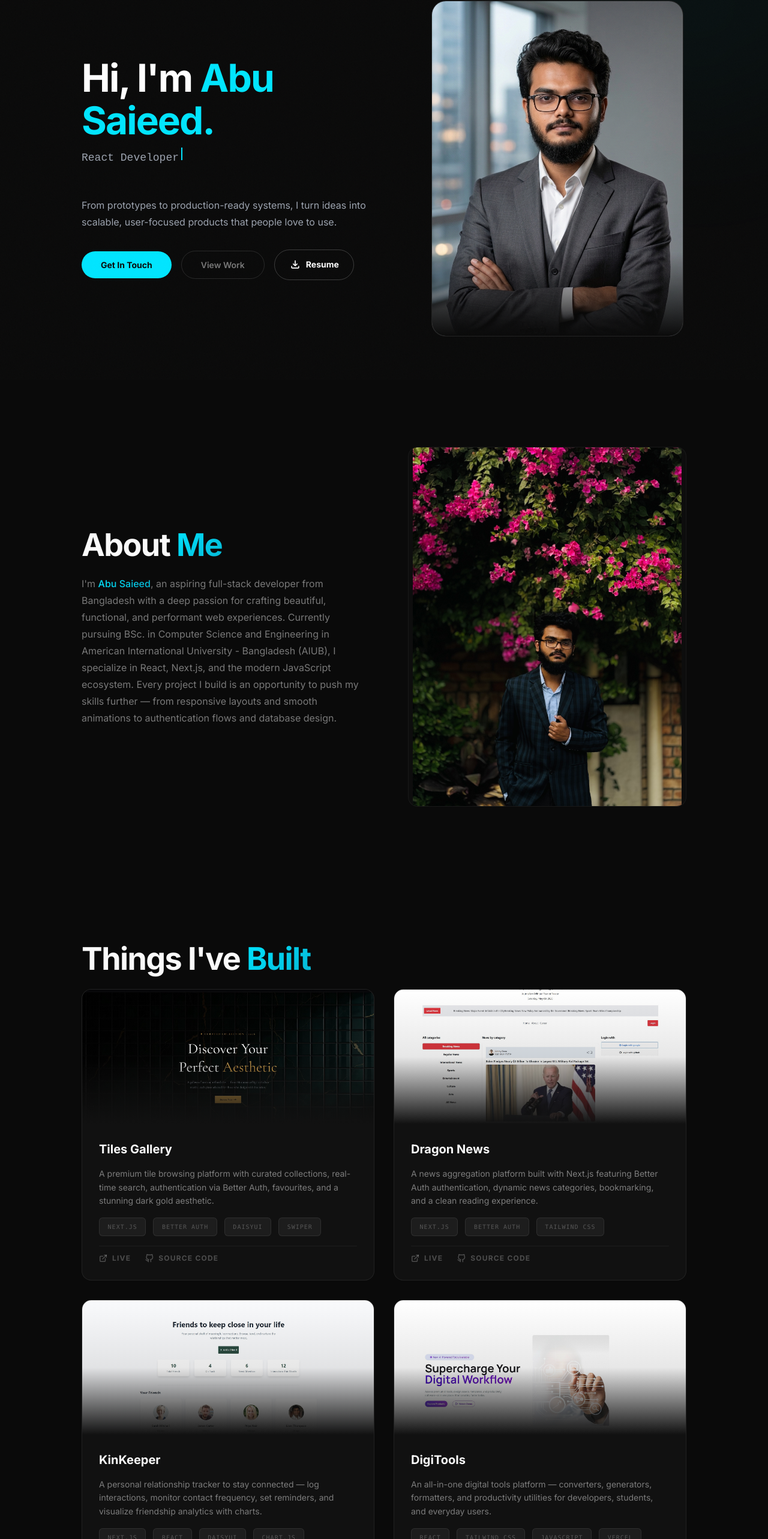
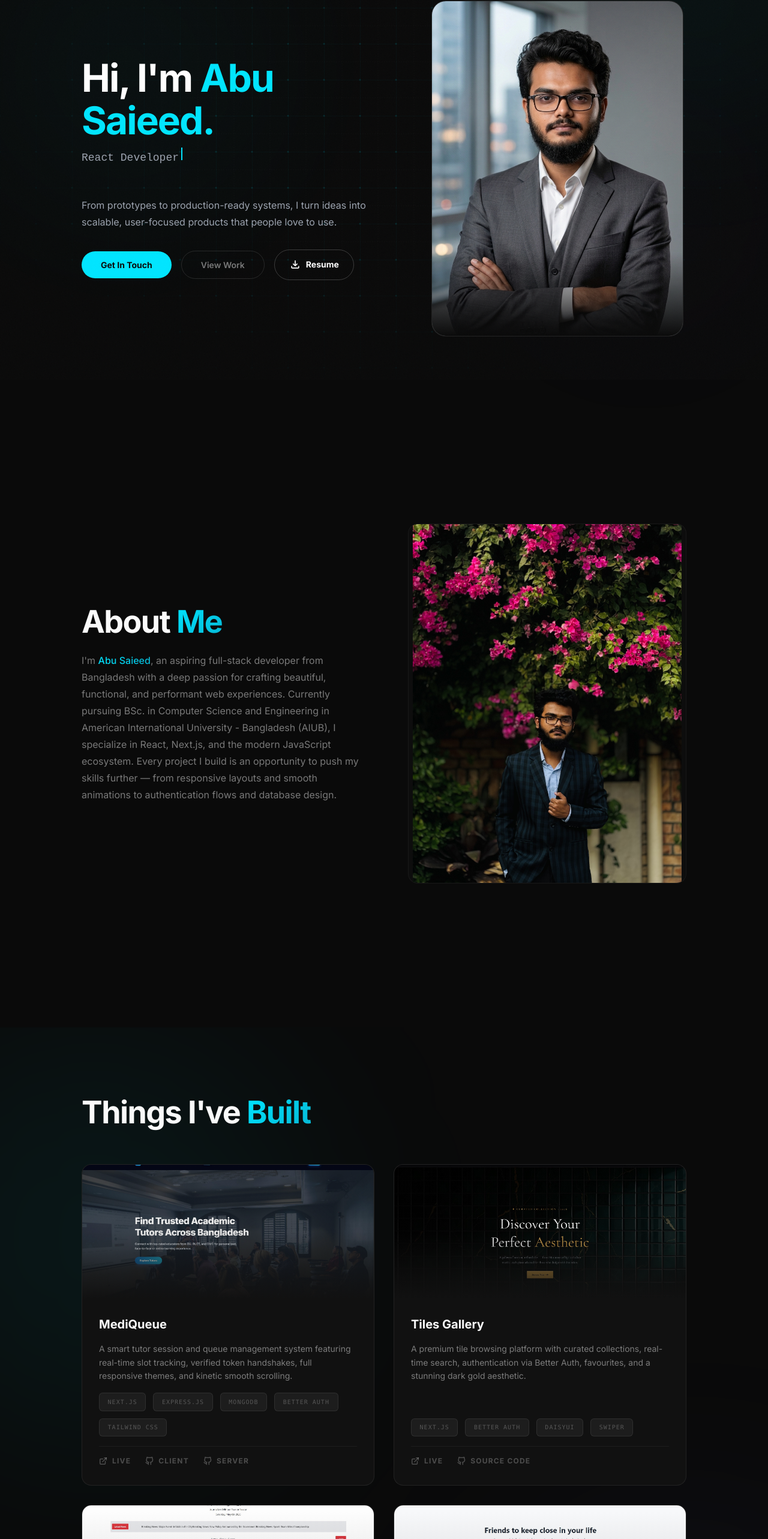
Before and after one commit to SAIEED12/my-portfolio, a Next.js app: page / in a window 1280 px wide. Shown: the part 167-2733 px from the top of the page at 60% size. Built offline with nearby package versions, Linux system fonts and the light colour scheme.

Commit message:
Implement structure for code changes with placeholders for future updates

```diff
--- a/src/app/globals.css
+++ b/src/app/globals.css
@@ -18,6 +18,7 @@
 }
 
 /* ===== Base ===== */
+@layer base {
 *, *::before, *::after { margin: 0; padding: 0; box-sizing: border-box; }
 
 html {
@@ -41,7 +42,9 @@ body {
 ::-webkit-scrollbar-track { background: transparent; }
 ::-webkit-scrollbar-thumb { background: rgba(0, 229, 255, 0.25); border-radius: 10px; }
 ::-webkit-scrollbar-thumb:hover { background: rgba(0, 229, 255, 0.45); }
+}
 
+@layer components {
 /* ===== Noise Overlay ===== */
 .noise-overlay::before {
   content: "";
@@ -300,3 +303,4 @@ body {
   border-color: rgba(255, 255, 255, 0.25) !important;
   color: #fff !important;
 }
+} /* end @layer components */
--- a/src/app/layout.js
+++ b/src/app/layout.js
@@ -3,6 +3,7 @@ import "./globals.css";
 import Navbar from "@/components/Navbar";
 import Footer from "@/components/sections/Footer";
 import SmoothScrollProvider from "@/components/SmoothScrollProvider";
+import GlobalGridBackground from "@/components/GlobalGridBackground";
 
 const inter = Inter({
   subsets: ["latin"],
@@ -33,11 +34,16 @@ export const metadata = {
 export default function RootLayout({ children }) {
   return (
     <html lang="en" className={inter.variable}>
-      <body className="noise-overlay font-[var(--font-inter)]">
+      <body className="noise-overlay font-[var(--font-inter)] bg-[#0a0a0a] min-h-screen relative overflow-x-hidden">
+        {/* Global Tech Background Layer */}
+        <GlobalGridBackground />
+
         <SmoothScrollProvider>
-          <Navbar />
-          <main className="min-h-screen">{children}</main>
-          <Footer />
+          <div className="relative z-10">
+            <Navbar />
+            <main className="min-h-screen">{children}</main>
+            <Footer />
+          </div>
         </SmoothScrollProvider>
       </body>
     </html>
--- /dev/null
+++ b/src/components/GlobalGridBackground.jsx
@@ -0,0 +1,67 @@
+import React from "react";
+
+export default function GlobalGridBackground() {
+  return (
+    <div className="fixed inset-0 z-0 pointer-events-none select-none bg-[#0a0a0a]">
+      {/* Subtle background glow highlights */}
+      <div
+        className="absolute top-[-15%] left-[-15%] w-[65vw] h-[65vw] max-w-[800px] max-h-[800px] rounded-full opacity-[0.25]"
+        style={{
+          background: "radial-gradient(circle, rgba(0, 229, 255, 0.15) 0%, transparent 70%)",
+          filter: "blur(90px)",
+        }}
+      />
+      <div
+        className="absolute bottom-[-15%] right-[-15%] w-[65vw] h-[65vw] max-w-[800px] max-h-[800px] rounded-full opacity-[0.2]"
+        style={{
+          background: "radial-gradient(circle, rgba(123, 110, 246, 0.1) 0%, transparent 70%)",
+          filter: "blur(90px)",
+        }}
+      />
+
+      {/* SVG Grid with radial fade mask */}
+      <svg
+        className="w-full h-full"
+        xmlns="http://www.w3.org/2000/svg"
+        style={{
+          maskImage: "radial-gradient(ellipse at 50% 50%, black 30%, transparent 80%)",
+          WebkitMaskImage: "radial-gradient(ellipse at 50% 50%, black 30%, transparent 80%)",
+        }}
+      >
+        <defs>
+          {/* Grid pattern combining blueprint lines and dots */}
+          <pattern
+            id="global-blueprint-grid"
+            width="60"
+            height="60"
+            patternUnits="userSpaceOnUse"
+          >
+            {/* Blueprint Grid Lines (Cyan at ~8% opacity) */}
+            <path
+              d="M 60 0 L 0 0 0 60"
+              fill="none"
+              stroke="rgba(0, 229, 255, 0.08)"
+              strokeWidth="0.75"
+            />
+            {/* Grid Subdivision Lines (Subtle white at ~4% opacity) */}
+            <path
+              d="M 30 0 L 30 60 M 0 30 L 60 30"
+              fill="none"
+              stroke="rgba(255, 255, 255, 0.04)"
+              strokeWidth="0.5"
+              strokeDasharray="2, 2"
+            />
+            {/* Tech Dots at Intersections (Cyan at ~12% opacity) */}
+            <circle cx="0" cy="0" r="1.5" fill="rgba(0, 229, 255, 0.12)" />
+            <circle cx="60" cy="0" r="1.5" fill="rgba(0, 229, 255, 0.12)" />
+            <circle cx="0" cy="60" r="1.5" fill="rgba(0, 229, 255, 0.12)" />
+            <circle cx="60" cy="60" r="1.5" fill="rgba(0, 229, 255, 0.12)" />
+          </pattern>
+        </defs>
+
+        {/* Fill the background canvas with the blueprint grid */}
+        <rect width="100%" height="100%" fill="url(#global-blueprint-grid)" />
+      </svg>
+    </div>
+  );
+}
--- a/src/components/sections/Footer.jsx
+++ b/src/components/sections/Footer.jsx
@@ -18,8 +18,8 @@ const navigation = [
 
 export default function Footer() {
   return (
-    <footer className="border-t border-white/[0.06] bg-black/20 mt-16 pt-16 pb-16">
-      <div className="container-main">
+    <footer className="border-t border-white/[0.06] bg-black/20 mt-24 pt-20 pb-10">
+      <div className="container-main px-12">
         {/* Top Section with 3 Columns */}
         <div className="grid grid-cols-1 md:grid-cols-3 gap-12 md:gap-8 mb-20">
           {/* Column 1: Logo & Description */}
--- a/src/components/sections/ProjectsSection.jsx
+++ b/src/components/sections/ProjectsSection.jsx
@@ -8,6 +8,35 @@ import { FaExternalLinkAlt } from "react-icons/fa";
 export default function ProjectsSection() {
   return (
     <section id="projects" className="section-padding relative overflow-hidden">
+      {/* Background Decorative Elements */}
+      <div className="absolute inset-0 pointer-events-none select-none z-0">
+        {/* Ambient Glows */}
+        <div
+          className="absolute"
+          style={{
+            top: '0%',
+            left: '-15%',
+            width: '700px',
+            height: '700px',
+            backgroundColor: 'rgba(0, 229, 255, 0.06)',
+            filter: 'blur(140px)',
+            borderRadius: '50%',
+          }}
+        />
+        <div
+          className="absolute"
+          style={{
+            bottom: '5%',
+            right: '-15%',
+            width: '650px',
+            height: '650px',
+            backgroundColor: 'rgba(123, 110, 246, 0.05)',
+            filter: 'blur(140px)',
+            borderRadius: '50%',
+          }}
+        />
+      </div>
+
       <div className="container-main relative z-10">
         {/* Section Header */}
         <div className="mb-14">
@@ -114,6 +143,31 @@ export default function ProjectsSection() {
                       </svg>
                       Live
                     </a>
+                    {Array.isArray(project.github) ? (
+                      project.github.map((repo) => (
+                        <a
+                          key={repo.label}
+                          href={repo.url}
+                          target="_blank"
+                          rel="noopener noreferrer"
+                          className="flex items-center gap-2 text-xs font-bold text-[var(--color-text-muted)] hover:text-[#00E5FF] transition-colors uppercase tracking-widest py-1"
+                        >
+                          <svg
+                            width="14"
+                            height="14"
+                            viewBox="0 0 24 24"
+                            fill="none"
+                            stroke="currentColor"
+                            strokeWidth="2.5"
+                            strokeLinecap="round"
+                            strokeLinejoin="round"
+                          >
+                            <path d="M9 19c-5 1.5-5-2.5-7-3m14 6v-3.87a3.37 3.37 0 0 0-.94-2.61c3.14-.35 6.44-1.54 6.44-7A5.44 5.44 0 0 0 20 4.77 5.07 5.07 0 0 0 19.91 1S18.73.65 16 2.48a13.38 13.38 0 0 0-7 0C6.27.65 5.09 1 5.09 1A5.07 5.07 0 0 0 5 4.77a5.44 5.44 0 0 0-1.5 3.78c0 5.42 3.3 6.61 6.44 7A3.37 3.37 0 0 0 9 18.13V22" />
+                          </svg>
+                          {repo.label}
+                        </a>
+                      ))
+                    ) : (
                       <a
                         href={project.github}
                         target="_blank"
@@ -134,6 +188,7 @@ export default function ProjectsSection() {
                         </svg>
                         Source Code
                       </a>
+                    )}
                   </div>
                 </div>
               </div>
--- a/src/lib/projects.js
+++ b/src/lib/projects.js
@@ -1,6 +1,19 @@
 export const projects = [
   {
     id: 1,
+    title: "MediQueue",
+    description:
+      "A smart tutor session and queue management system featuring real-time slot tracking, verified token handshakes, full responsive themes, and kinetic smooth scrolling.",
+    tech: ["Next.js", "Express.js", "MongoDB", "Better Auth", "Tailwind CSS"],
+    liveLink: "https://mediqueue-omega.vercel.app",
+    github: [
+      { label: "Client", url: "https://github.com/SAIEED12/medi-queue-client" },
+      { label: "Server", url: "https://github.com/SAIEED12/mediQueue-sever" },
+    ],
+    image: "/mediQueue.jpg",
+  },
+  {
+    id: 2,
     title: "Tiles Gallery",
     description:
       "A premium tile browsing platform with curated collections, real-time search, authentication via Better Auth, favourites, and a stunning dark gold aesthetic.",
@@ -10,7 +23,7 @@ export const projects = [
     image: "/TilesGallery.jpg",
   },
   {
-    id: 2,
+    id: 3,
     title: "Dragon News",
     description:
       "A news aggregation platform built with Next.js featuring Better Auth authentication, dynamic news categories, bookmarking, and a clean reading experience.",
@@ -20,7 +33,7 @@ export const projects = [
     image: "/DragonNews.jpg",
   },
   {
-    id: 3,
+    id: 4,
     title: "KinKeeper",
     description:
       "A personal relationship tracker to stay connected — log interactions, monitor contact frequency, set reminders, and visualize friendship analytics with charts.",
@@ -29,14 +42,4 @@ export const projects = [
     github: "https://github.com/SAIEED12/A07-KinKeeper",
     image: "/kinkeeper.jpg",
   },
-  {
-    id: 4,
-    title: "DigiTools",
-    description:
-      "An all-in-one digital tools platform — converters, generators, formatters, and productivity utilities for developers, students, and everyday users.",
-    tech: ["React", "Tailwind CSS", "JavaScript", "Vercel"],
-    liveLink: "https://digitools-t.vercel.app",
-    github: "https://github.com/SAIEED12/A06-DigiTools",
-    image: "/digitools.jpg",
-  },
 ];
```
Also changed, not shown: public/Cross Armed.png, public/mediQueue.jpg (added). Lines whose indentation alone changed are shown as unchanged.
